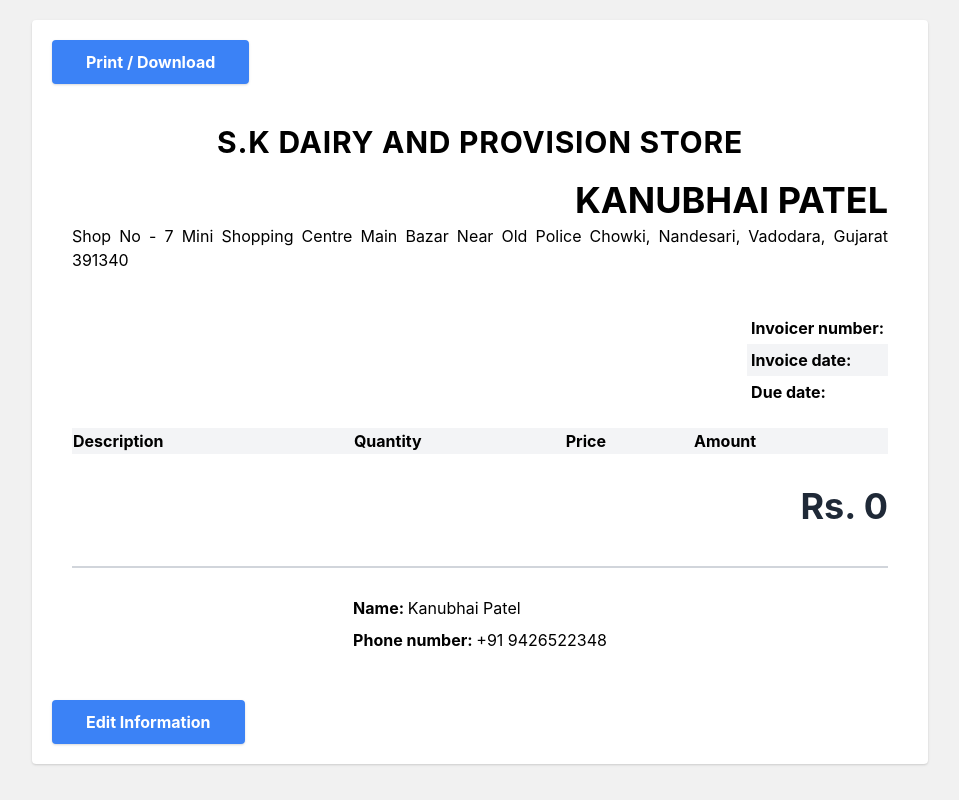
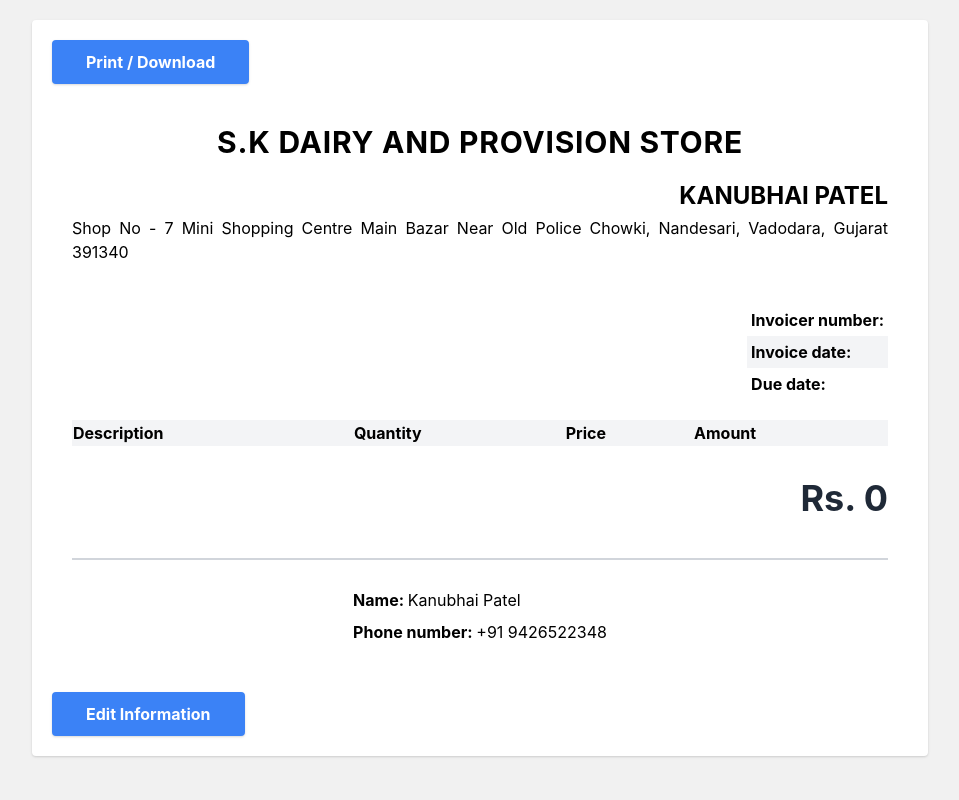
Before and after one commit to 86-umang/Invoicer, a React (Create React App) app: page / in a window 1280 px wide. Both pictures are taken after a click on the button "Preview Invoice". Shown: the whole page, without its empty margins (160-1119 px from the left). Built offline with nearby package versions, Linux system fonts and the light colour scheme.

Commit message:
Font-size fix

```diff
--- a/src/components/MainDetails.js
+++ b/src/components/MainDetails.js
@@ -4,7 +4,7 @@ function MainDetails({name, address}) {
     return (
         <>
             <section className="flex flex-col items-end justify-end" >
-                <h2 className="text-2xl uppercase font-bold mb-1 md:text-4xl">{name}</h2>
+                <h2 className="text-2xl uppercase font-bold mb-1 md:text-2xl">{name}</h2>
                 <p className='text-justify'>{address}</p>
             </section>
         </>
```
